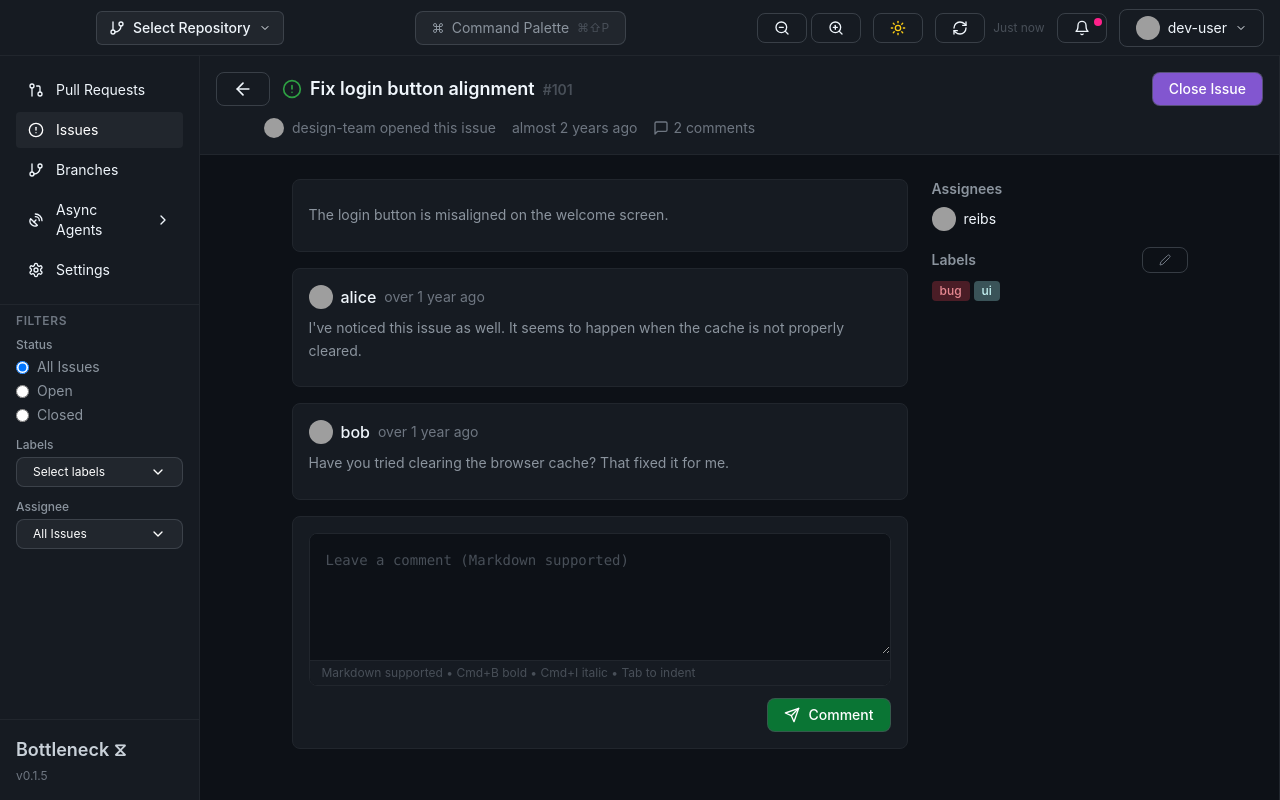
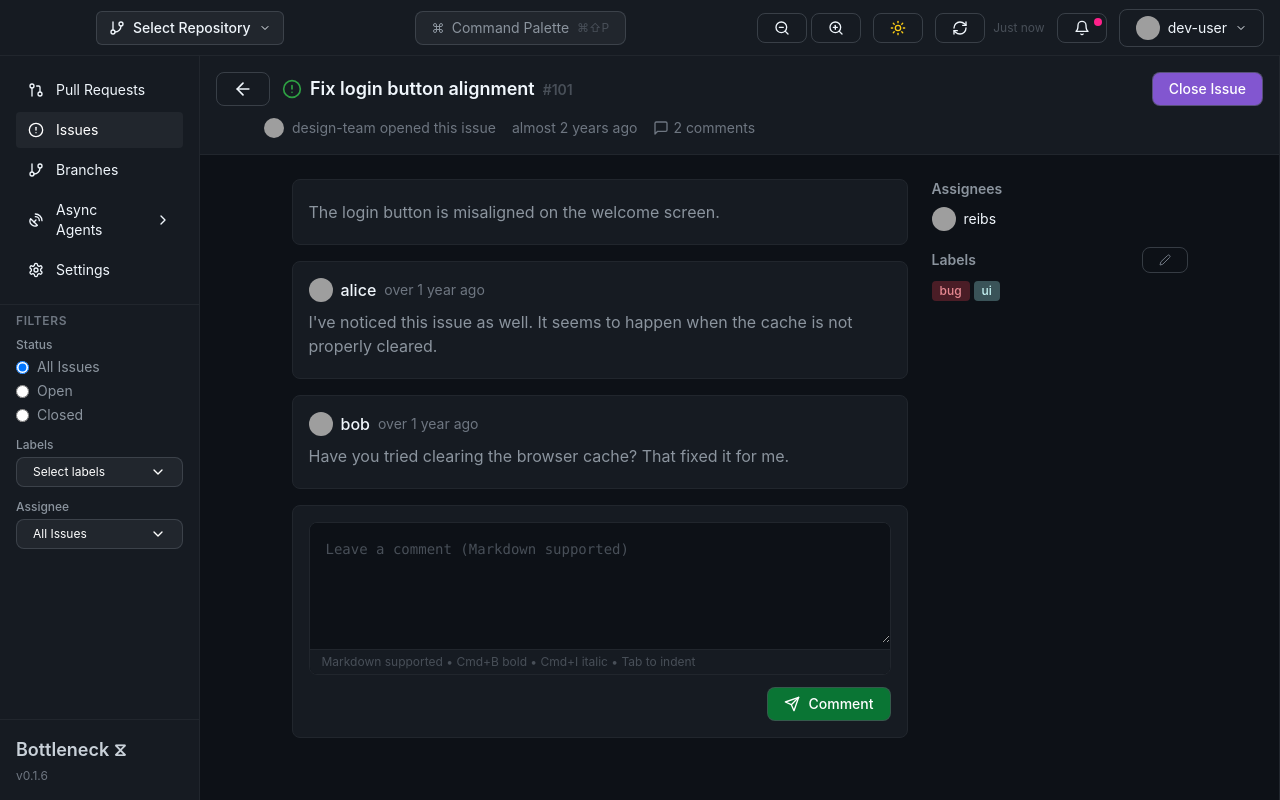
Before and after one commit to areibman/bottleneck, a React (Vite) app: page /issues/1/1/1 in a window 1280 px wide. Both pictures are taken after a click on the button "Continue in Dev Mode". Built offline with nearby package versions, Linux system fonts and the light colour scheme; grey boxes are pictures that could not be loaded.

Commit message:
better md

```diff
--- a/src/renderer/components/CompactMarkdownEditor.tsx
+++ b/src/renderer/components/CompactMarkdownEditor.tsx
@@ -124,7 +124,7 @@ export const CompactMarkdownEditor = memo(function CompactMarkdownEditor({
                         style={flexible ? {} : { minHeight, maxHeight }}
                     >
                         {value ? (
-                            <Markdown content={value} />
+                            <Markdown content={value} variant="compact" />
                         ) : (
                             <p
                                 className={cn(
--- a/src/renderer/components/Markdown.tsx
+++ b/src/renderer/components/Markdown.tsx
@@ -1,6 +1,5 @@
 import { memo } from "react";
 import ReactMarkdown from "react-markdown";
-import remarkGfm from "remark-gfm";
 import rehypeRaw from "rehype-raw";
 import { Components } from "react-markdown";
 import { cn } from "../utils/cn";
@@ -9,11 +8,12 @@ import { CodeBlock } from "./CodeBlock";
 
 interface MarkdownProps {
   content: string;
+  variant?: "full" | "compact"; // full = rich prose styling, compact = minimal styling for comments
 }
 
 // Internal component that does the actual rendering
 const MarkdownRenderer = memo(
-  ({ content, theme }: { content: string; theme: "light" | "dark" }) => {
+  ({ content, theme, variant = "full" }: { content: string; theme: "light" | "dark"; variant?: "full" | "compact" }) => {
     // Custom components for ReactMarkdown
     const components: Components = {
       // Custom image rendering with proper sizing and dark mode support
@@ -90,6 +90,7 @@ const MarkdownRenderer = memo(
     return (
       <div
         className={cn(
+          variant === "full" ? [
             "prose prose-sm max-w-none markdown-content",
             theme === "dark" ? "prose-invert" : "",
             // Base prose styles
@@ -115,10 +116,24 @@ const MarkdownRenderer = memo(
             theme === "dark"
               ? "prose-p:text-gray-300 prose-li:text-gray-300 prose-headings:text-gray-100"
               : "prose-p:text-gray-700 prose-li:text-gray-700 prose-headings:text-gray-900",
+          ] : [
+            // Compact mode: minimal styling, just basic text colors and spacing
+            "max-w-none markdown-content-compact",
+            theme === "dark" ? "text-gray-300" : "text-gray-700",
+            // Minimal spacing for compact mode
+            "[&>*]:my-1",
+            "[&>hr]:my-2 [&>hr]:border-t",
+            theme === "dark" ? "[&>hr]:border-gray-700" : "[&>hr]:border-gray-300",
+            "[&_strong]:font-semibold",
+            "[&_em]:italic",
+            "[&_ul]:list-disc [&_ul]:ml-4",
+            "[&_ol]:list-decimal [&_ol]:ml-4",
+            "[&_li]:ml-2",
+            "[&>pre]:contents",
+          ]
         )}
       >
         <ReactMarkdown
-          remarkPlugins={[remarkGfm]}
           rehypePlugins={[rehypeRaw]}
           components={components}
         >
@@ -130,7 +145,7 @@ const MarkdownRenderer = memo(
 );
 
 // Export the main component that subscribes to theme
-export const Markdown = memo(({ content }: MarkdownProps) => {
+export const Markdown = memo(({ content, variant = "full" }: MarkdownProps) => {
   const theme = useUIStore((state) => state.theme); // Only subscribe to theme changes
-  return <MarkdownRenderer content={content} theme={theme} />;
+  return <MarkdownRenderer content={content} theme={theme} variant={variant} />;
 });
--- a/src/renderer/components/conversation/PRDescription.tsx
+++ b/src/renderer/components/conversation/PRDescription.tsx
@@ -36,7 +36,7 @@ export function PRDescription({ pr, theme }: PRDescriptionProps) {
             className={cn(theme === "dark" ? "text-gray-300" : "text-gray-700")}
           >
             {pr.body ? (
-              <Markdown content={pr.body} />
+              <Markdown content={pr.body} variant="compact" />
             ) : (
               <em
                 className={cn(
--- a/src/renderer/components/conversation/TimelineItem.tsx
+++ b/src/renderer/components/conversation/TimelineItem.tsx
@@ -81,7 +81,7 @@ export function TimelineItem({ item, theme }: TimelineItemProps) {
                 theme === "dark" ? "text-gray-300" : "text-gray-700",
               )}
             >
-              <Markdown content={item.body} />
+              <Markdown content={item.body} variant="compact" />
             </div>
           )}
         </div>
--- a/src/renderer/components/diff/CommentOverlay.tsx
+++ b/src/renderer/components/diff/CommentOverlay.tsx
@@ -91,7 +91,7 @@ export const CommentOverlay: FC<CommentOverlayProps> = ({
               )}
             >
               {overlay.target.startLineNumber &&
-              overlay.target.startLineNumber !== overlay.target.lineNumber ? (
+                overlay.target.startLineNumber !== overlay.target.lineNumber ? (
                 <>
                   Lines {overlay.target.startLineNumber}–{overlay.target.lineNumber}
                 </>
--- a/src/renderer/components/pr-detail/CommentsTab.tsx
+++ b/src/renderer/components/pr-detail/CommentsTab.tsx
@@ -320,7 +320,7 @@ export function CommentsTab({
                             </span>
                           </div>
                           <div className="mt-2 text-sm">
-                            <Markdown content={comment.body} />
+                            <Markdown content={comment.body} variant="compact" />
                           </div>
                         </div>
                       </div>
--- a/src/renderer/views/IssueDetailView.tsx
+++ b/src/renderer/views/IssueDetailView.tsx
@@ -176,7 +176,7 @@ const CommentItem = memo(
             </div>
           </div>
         ) : (
-          <MemoizedMarkdown content={comment.body} />
+          <MemoizedMarkdown content={comment.body} variant="compact" />
         )}
       </div>
     );
@@ -480,7 +480,7 @@ export default function IssueDetailView() {
           const existing = repoLabels.find(l => l.name === name);
           return existing ? { name: existing.name, color: existing.color } : {
             name,
-            color: Math.floor(Math.random()*16777215).toString(16).padStart(6, '0'),
+            color: Math.floor(Math.random() * 16777215).toString(16).padStart(6, '0'),
           };
         });
         setIssue({ ...issue, labels: mockLabels });
@@ -698,7 +698,7 @@ export default function IssueDetailView() {
                       </button>
                     )}
                     {issue.body ? (
-                      <MemoizedMarkdown content={issue.body} />
+                      <MemoizedMarkdown content={issue.body} variant="compact" />
                     ) : (
                       <p className="text-gray-500 italic">
                         No description provided.
```
Also changed, not shown: package.json (+2 -6 lines), 1 other file (tests, documents, lock files or other folders). Lines whose indentation alone changed are shown as unchanged.
